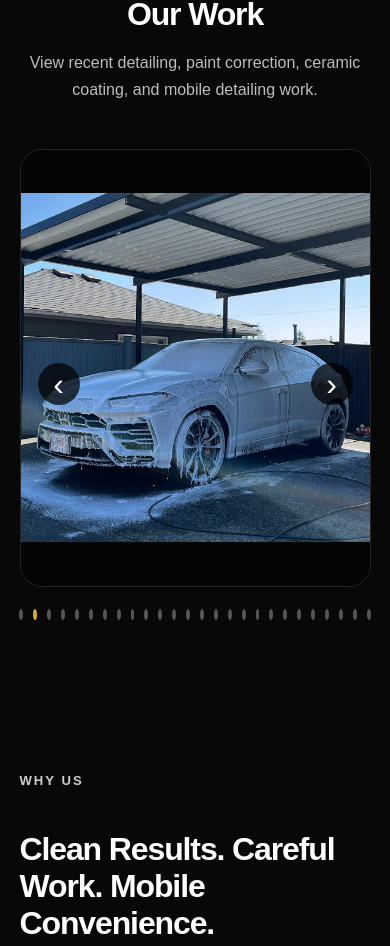
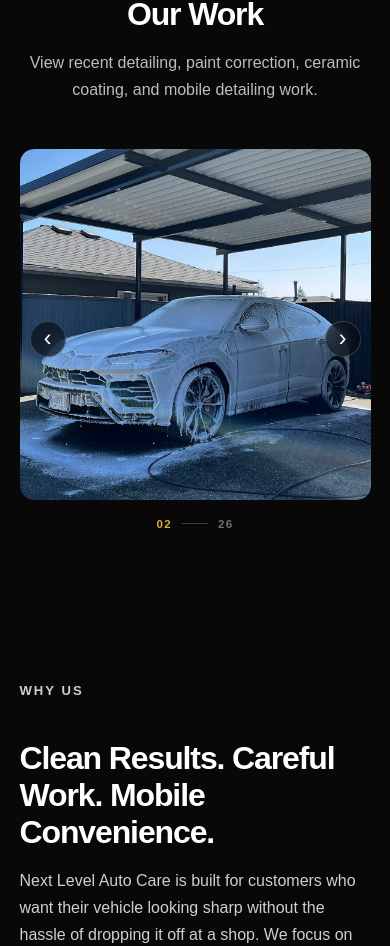
Before and after one commit to sharnpreetsidhu/next-level-auto-care, a React (Vite) app: page / in a window 390 px wide. Shown: the part 2909-3855 px from the top of the page. Built offline with nearby package versions, Linux system fonts and the light colour scheme.

Commit message:
slideshow

```diff
--- a/src/App.css
+++ b/src/App.css
@@ -2049,3 +2049,263 @@ h3 {
     font-size: 0.9rem;
   }
 }
+
+/* ===== Premium Minimal Slideshow ===== */
+
+.slideshow {
+  max-width: 820px;
+  margin: 0 auto;
+}
+
+.slide-image-wrap {
+  aspect-ratio: 4 / 3;
+  border-radius: 18px;
+  overflow: hidden;
+  background: #0b0b0b;
+  border: 1px solid rgba(255, 255, 255, 0.1);
+}
+
+.slide-image-wrap img {
+  width: 100%;
+  height: 100%;
+  object-fit: contain;
+  object-position: center;
+  display: block;
+}
+
+/* Cleaner arrows */
+.slide-btn {
+  width: 42px;
+  height: 42px;
+  border-radius: 50%;
+  background: rgba(8, 8, 8, 0.72);
+  border: 1px solid rgba(255, 255, 255, 0.14);
+  color: white;
+  font-size: 1.8rem;
+  backdrop-filter: blur(8px);
+  transition:
+    background 180ms ease,
+    border-color 180ms ease,
+    transform 180ms ease;
+}
+
+.slide-btn.left {
+  left: 16px;
+}
+
+.slide-btn.right {
+  right: 16px;
+}
+
+.slide-btn:hover {
+  background: #d4af37;
+  border-color: #d4af37;
+  color: #080808;
+}
+
+/* Minimal indicators */
+.dots {
+  margin-top: 18px;
+  gap: 7px;
+}
+
+.dot {
+  width: 6px;
+  height: 6px;
+  background: rgba(255, 255, 255, 0.25);
+  transition: 180ms ease;
+}
+
+.dot.active {
+  width: 20px;
+  border-radius: 999px;
+  background: #d4af37;
+}
+
+
+/* Mobile */
+@media (max-width: 900px) {
+  .slideshow {
+    max-width: 100%;
+  }
+
+  .slide-image-wrap {
+    aspect-ratio: 4 / 5;
+    border-radius: 16px;
+  }
+
+  .slide-btn {
+    width: 38px;
+    height: 38px;
+    font-size: 1.6rem;
+  }
+
+  .slide-btn.left {
+    left: 10px;
+  }
+
+  .slide-btn.right {
+    right: 10px;
+  }
+
+  .dots {
+    margin-top: 14px;
+    gap: 6px;
+  }
+
+  .dot {
+    width: 5px;
+    height: 5px;
+  }
+
+  .dot.active {
+    width: 18px;
+  }
+}
+
+/* ===== Premium Minimal Slideshow ===== */
+
+.slideshow {
+  position: relative;
+  width: fit-content;
+  max-width: min(900px, 100%);
+  margin: 0 auto;
+}
+
+/* Image becomes the visual card */
+.slide-image-wrap {
+  width: fit-content;
+  max-width: 100%;
+  margin: 0 auto;
+  aspect-ratio: auto;
+  border: none;
+  border-radius: 16px;
+  overflow: hidden;
+  background: transparent;
+}
+
+.slide-image-wrap img {
+  display: block;
+  width: auto;
+  height: auto;
+  max-width: 100%;
+  max-height: 720px;
+  object-fit: contain;
+  border-radius: 16px;
+  background: transparent;
+}
+
+/* Arrows sit over the actual photo */
+.slide-btn {
+  width: 40px;
+  height: 40px;
+
+  display: flex;
+  align-items: center;
+  justify-content: center;
+
+  border: 1px solid rgba(255, 255, 255, 0.18);
+  border-radius: 50%;
+
+  background: rgba(0, 0, 0, 0.55);
+  backdrop-filter: blur(10px);
+
+  color: white;
+  font-size: 1.65rem;
+  line-height: 1;
+
+  transition: 0.2s ease;
+}
+
+.slide-btn.left {
+  left: 14px;
+}
+
+.slide-btn.right {
+  right: 14px;
+}
+
+.slide-btn:hover {
+  background: #d4af37;
+  color: #080808;
+  border-color: #d4af37;
+}
+
+/* Cleaner indicators */
+.dots {
+  margin-top: 16px;
+  gap: 7px;
+}
+
+.dot {
+  width: 5px;
+  height: 5px;
+  background: rgba(255, 255, 255, 0.25);
+}
+
+.dot.active {
+  width: 18px;
+  height: 5px;
+  border-radius: 999px;
+  background: #d4af37;
+}
+
+/* Mobile */
+@media (max-width: 900px) {
+  .slideshow {
+    width: 100%;
+  }
+
+  .slide-image-wrap {
+    width: 100%;
+    border-radius: 14px;
+  }
+
+  .slide-image-wrap img {
+    width: 100%;
+    max-height: none;
+    border-radius: 14px;
+  }
+
+  .slide-btn {
+    width: 36px;
+    height: 36px;
+    font-size: 1.45rem;
+  }
+
+  .slide-btn.left {
+    left: 10px;
+  }
+
+  .slide-btn.right {
+    right: 10px;
+  }
+}
+
+
+/* ===== Minimal Gallery Counter ===== */
+
+.gallery-counter {
+  margin-top: 18px;
+
+  display: flex;
+  align-items: center;
+  justify-content: center;
+  gap: 10px;
+
+  color: rgba(255, 255, 255, 0.42);
+
+  font-size: 0.72rem;
+  font-weight: 600;
+  letter-spacing: 0.12em;
+}
+
+.gallery-counter span:first-child {
+  color: #d4af37;
+}
+
+.gallery-counter-line {
+  width: 26px;
+  height: 1px;
+  background: rgba(255, 255, 255, 0.22);
+}
--- a/src/App.jsx
+++ b/src/App.jsx
@@ -523,17 +523,12 @@ function OurWork() {
           ›
         </button>
 
-        <div className="dots">
-          {images.map((image, index) => (
-            <button
-              type="button"
-              key={image.src}
-              className={currentImage === index ? 'dot active' : 'dot'}
-              onClick={() => selectImage(index)}
-              aria-label={`Go to image ${index + 1}`}
-            />
-          ))}
-        </div>
+     <div className="gallery-counter">
+  <span>{String(currentImage + 1).padStart(2, '0')}</span>
+  <span className="gallery-counter-line"></span>
+  <span>{String(images.length).padStart(2, '0')}</span>
+</div>
+
       </div>
 
       {isImageOpen && (
```
